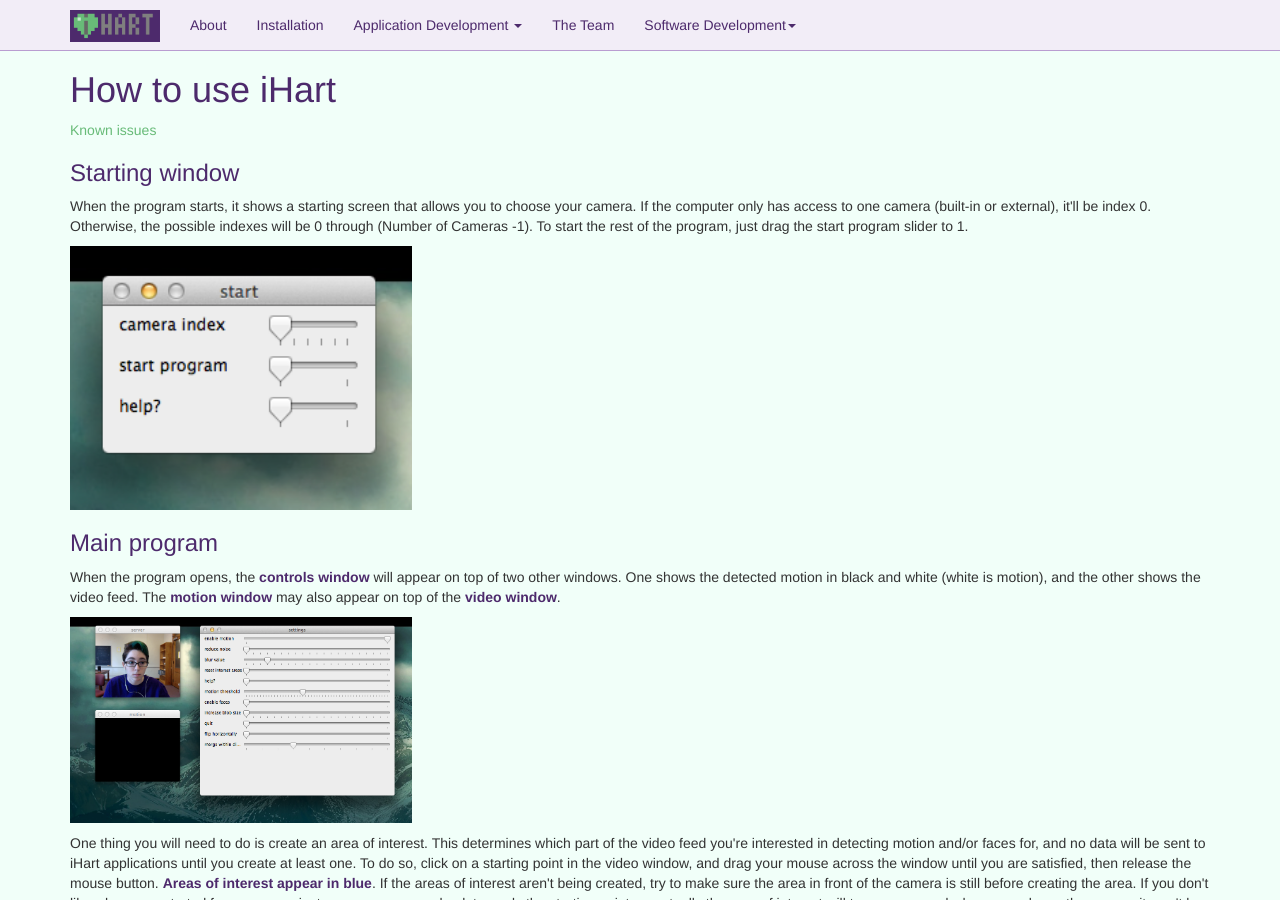
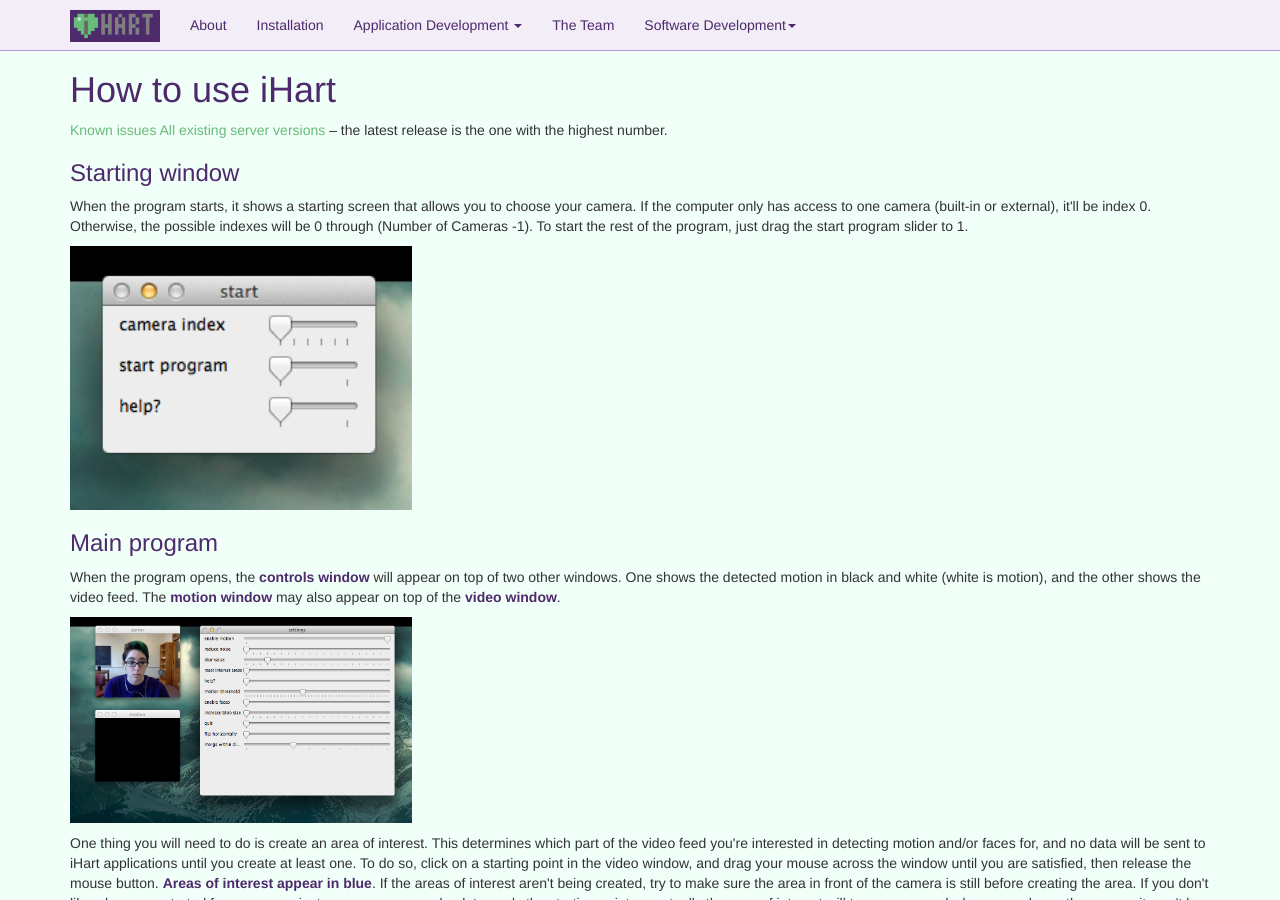
Before and after one commit to ihart-mhc/ihart-mhc.github.io, a Jekyll site: the page built from software/index.md, in a window 1280 px wide and 900 px high. Built offline with Jekyll 4.4.1, drawn with Linux system fonts in a browser that asks for light colours; nearby versions of some CDN libraries.

Commit message:
Add link to server versions.

```diff
--- a/software/index.md
+++ b/software/index.md
@@ -5,6 +5,7 @@
 # How to use iHart
 
 [Known issues](/software/issues)
+[All existing server versions](https://github.com/ihart-mhc/ihart/releases) -- the latest release is the one with the highest number.
 
 ### Starting window
 
```
